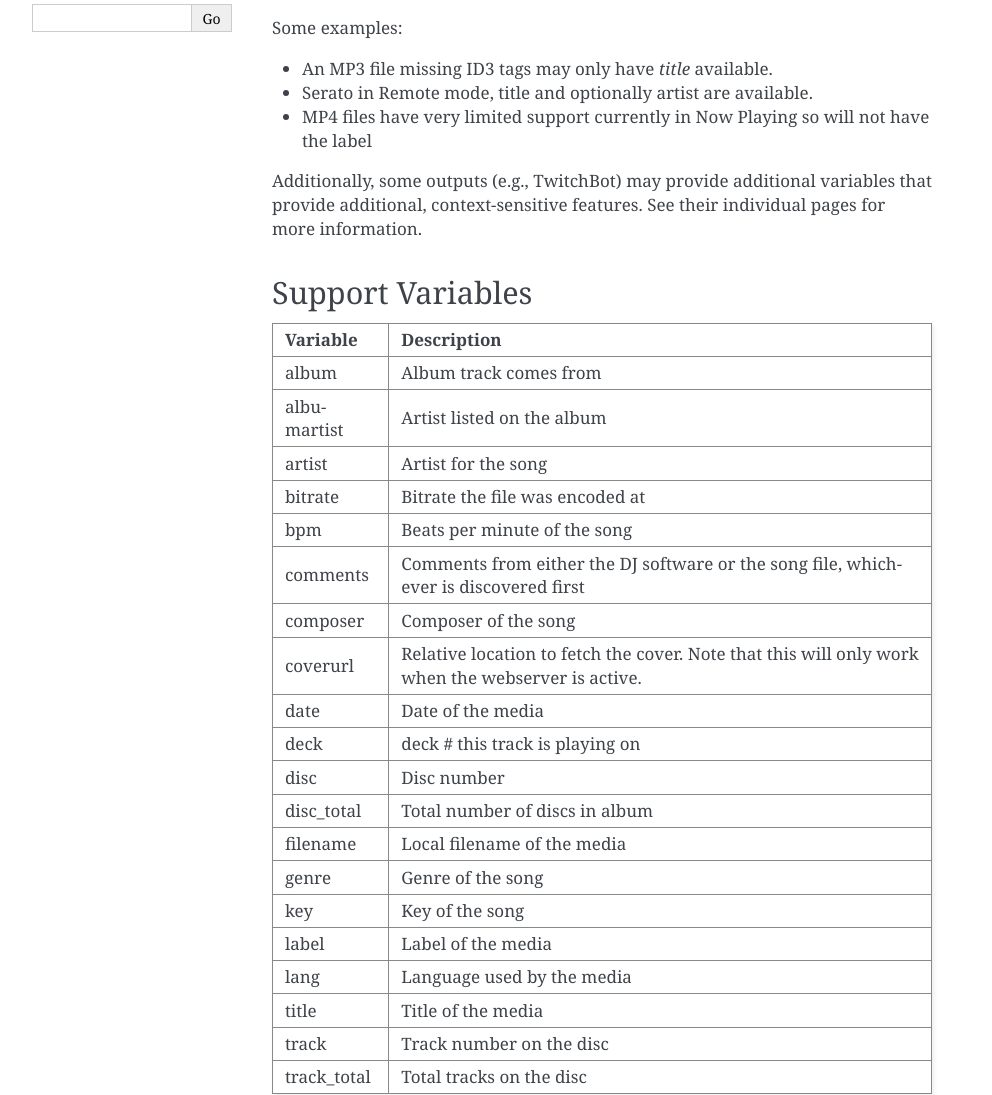
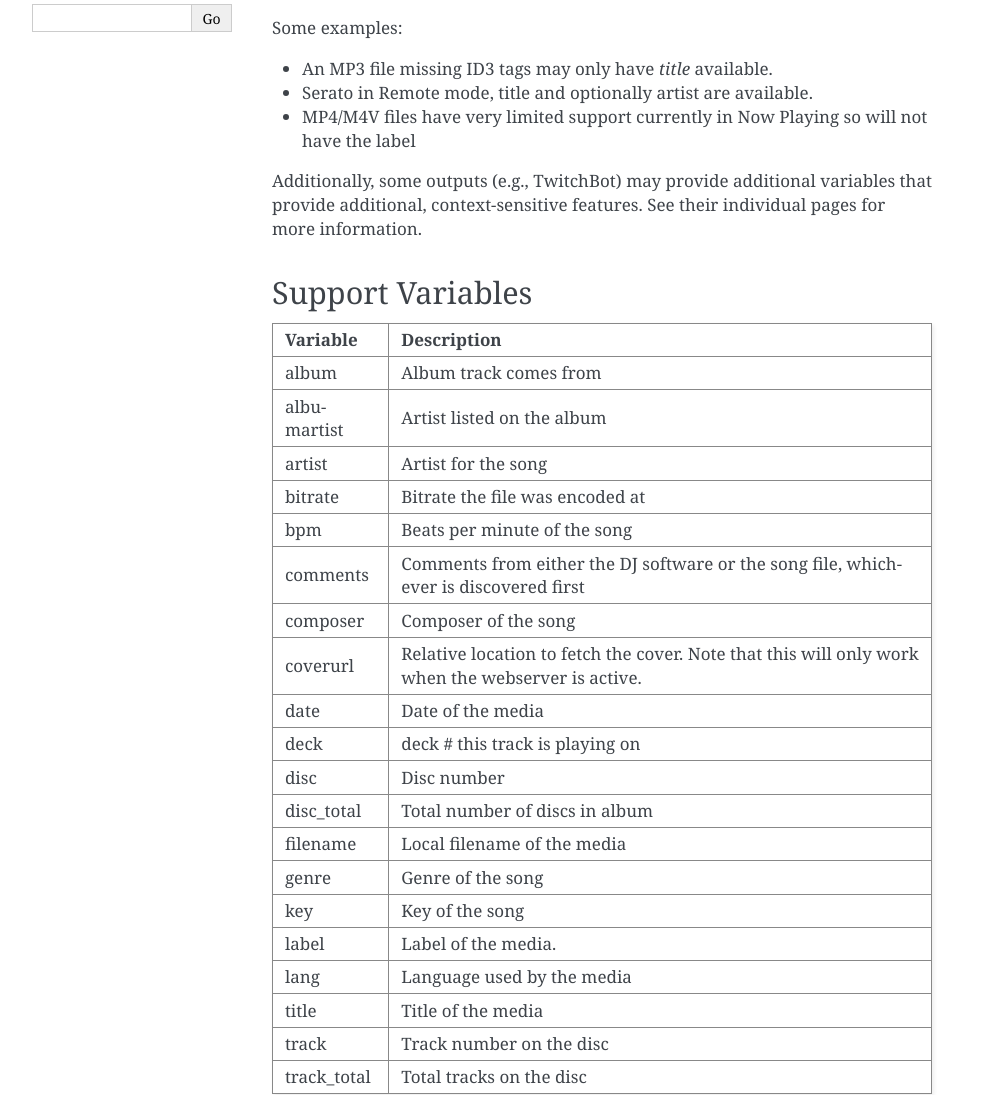
Before and after one commit to e1miran/Now-Playing-Serato, a Sphinx documentation site: the page built from docs/templatevariables.rst, in a window 1280 px wide. Shown: the part 328-1423 px from the top of the page, without its empty margins (148-1140 px from the left). Built offline with Sphinx 7.4.7, drawn with Linux system fonts in a browser that asks for light colours.

```diff
--- a/docs/templatevariables.rst
+++ b/docs/templatevariables.rst
@@ -17,7 +17,7 @@ Some examples:
 
 * An MP3 file missing ID3 tags may only have `title` available.
 * Serato in Remote mode, title and optionally artist are available.
-* MP4 files have very limited support currently in Now Playing so will not have the label
+* MP4/M4V files have very limited support currently in Now Playing so will not have the label
 
 Additionally, some outputs (e.g., TwitchBot) may provide additional variables that provide
 additional, context-sensitive features. See their individual pages for more information.
@@ -61,7 +61,7 @@ Support Variables
    * - key
      - Key of the song
    * - label
-     - Label of the media
+     - Label of the media.
    * - lang
      - Language used by the media
    * - title
```
Also changed, not shown: docs/gallery.rst (+15 -2 lines), 1 other file.
